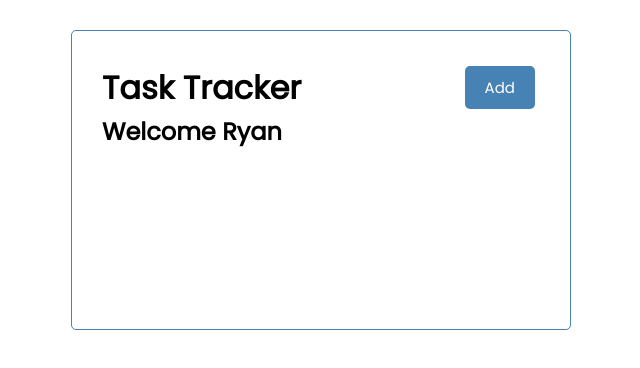
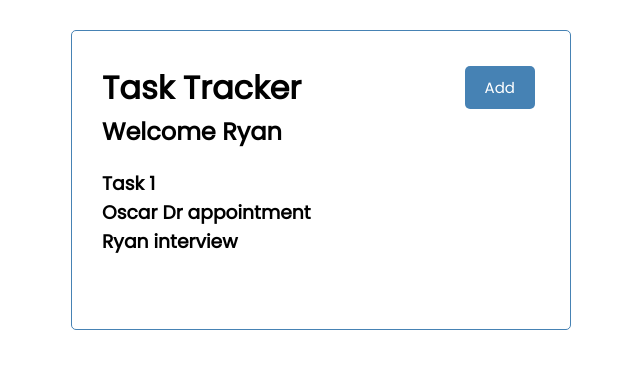
Before and after one commit to ryanroat/react-task-tracker, a React (Create React App) app: page / in a window 1280 px wide. Shown: the top 368 px of the page, without its empty margins (319-959 px from the left). Built offline with nearby package versions, Linux system fonts and the light colour scheme.

Commit message:
added Tasks component with static tasks array

```diff
--- a/src/App.js
+++ b/src/App.js
@@ -1,4 +1,5 @@
 import Header from './components/Header'
+import Tasks from './components/Tasks'
 
 const name = 'Ryan'
 
@@ -6,6 +7,7 @@ function App() {
   return (
     <div className="container">
       <Header greeting='Welcome' name={name}/>
+      <Tasks />
     </div>
   );
 }
--- /dev/null
+++ b/src/components/Tasks.js
@@ -0,0 +1,32 @@
+const tasks = [
+  {
+    id: 1,
+    text: 'Task 1',
+    day: 'Jun 16 at 4:00 pm',
+    reminder: false,
+  },
+  {
+    id: 2,
+    text: 'Oscar Dr appointment',
+    day: 'Jun 17 at 8:30 am',
+    reminder: true,
+  },
+  {
+    id: 1,
+    text: 'Ryan interview',
+    day: 'Jun 18 at 9:00 am',
+    reminder: true,
+  }
+]
+
+const Tasks = () => {
+  return (
+    <>
+      {tasks.map((task) => (
+        <h3>{task.text}</h3>
+      ))}
+    </>
+  )
+}
+
+export default Tasks
```
